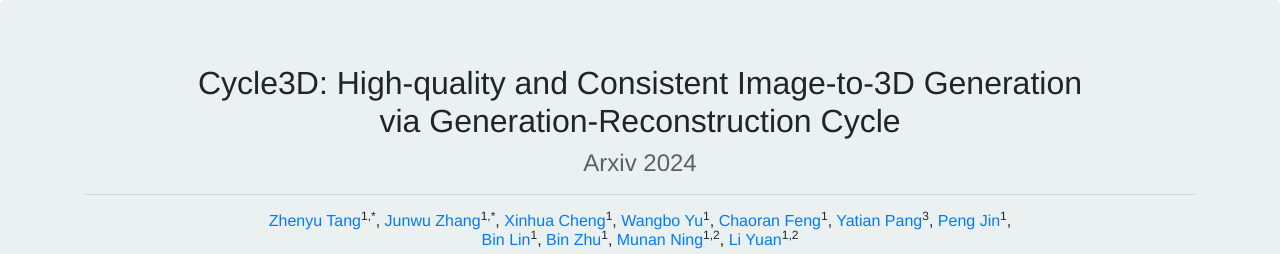
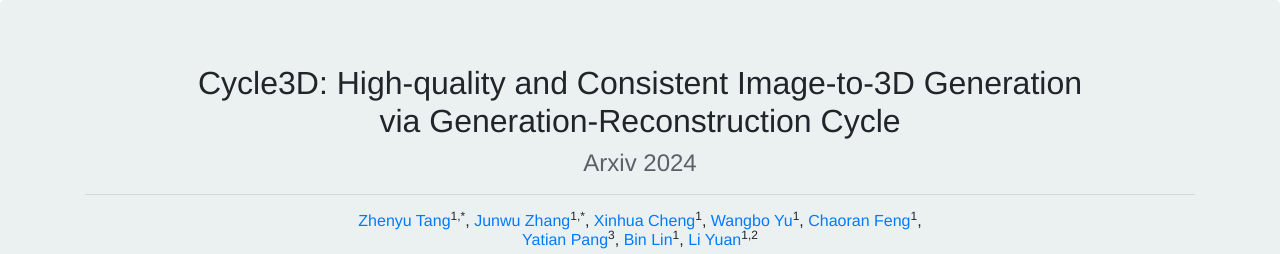
Before and after one commit to PKU-YuanGroup/Cycle3D, a plain HTML site: page index.html in a window 1280 px wide. Shown: the top 254 px of the page. Drawn offline with nearby package versions, Linux system fonts and the light colour scheme.

Commit message:
Update index.html

```diff
--- a/index.html
+++ b/index.html
@@ -47,12 +47,9 @@
                 <a href="https://cxh0519.github.io/" target="_blank">Xinhua Cheng</a><sup>1</sup>,
                 <a href="" target="_blank">Wangbo Yu</a><sup>1</sup>,
                 <a href="" target="_blank">Chaoran Feng</a><sup>1</sup>,
+                <br>
                 <a href="" target="_blank">Yatian Pang</a><sup>3</sup>,
-                <a href="https://jpthu17.github.io/" target="_blank">Peng Jin</a><sup>1</sup>,
-                <br>
                 <a href="" target="_blank">Bin Lin</a><sup>1</sup>,
-                <a href="" target="_blank">Bin Zhu</a><sup>1</sup>,
-                <a href="" target="_blank">Munan Ning</a><sup>1,2</sup>,
                 <a href="https://yuanli2333.github.io/" target="_blank">Li Yuan</a><sup>1,2</sup></h6>
             <p>
                 <sup>*</sup>Equal contributions &nbsp;&nbsp; <br>
```
